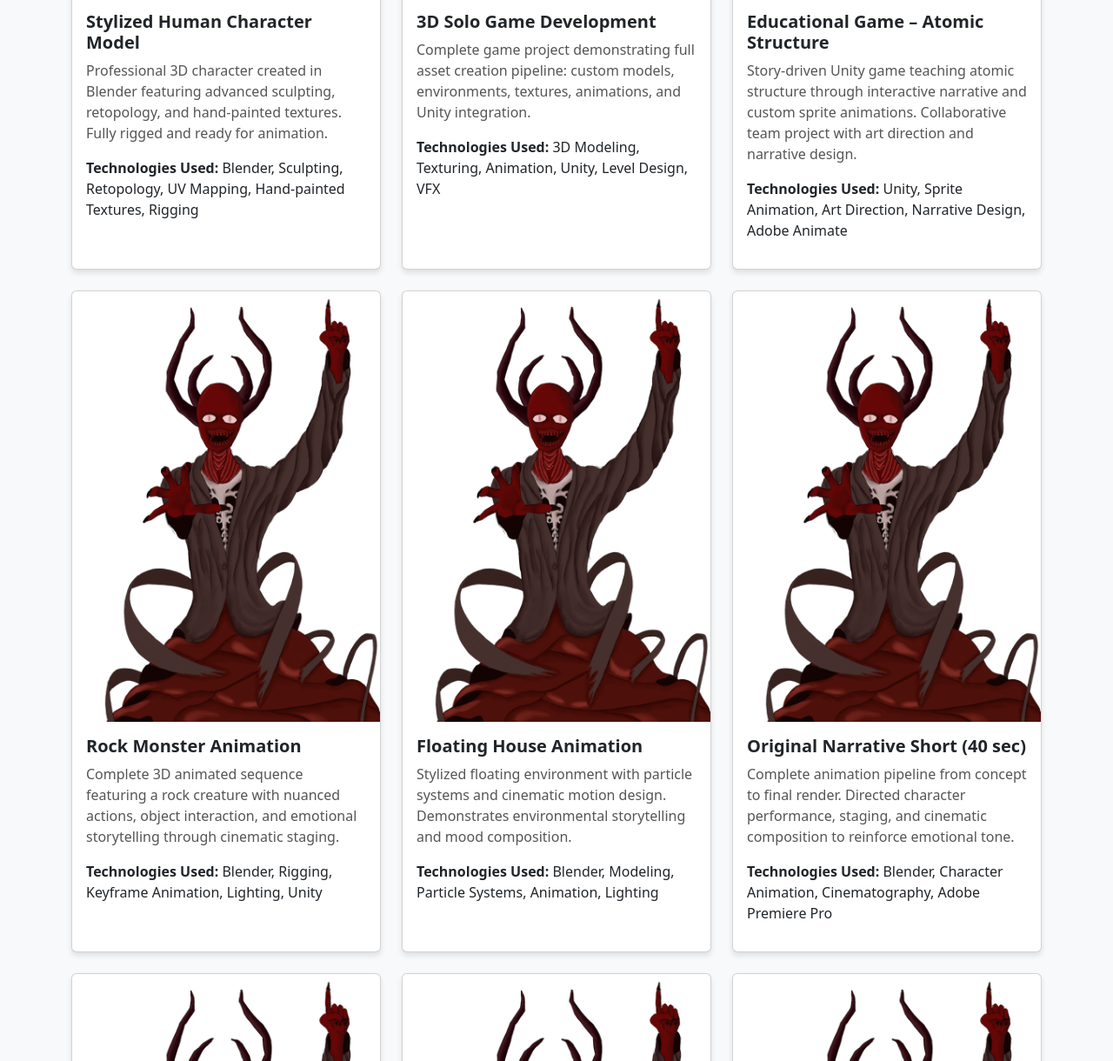
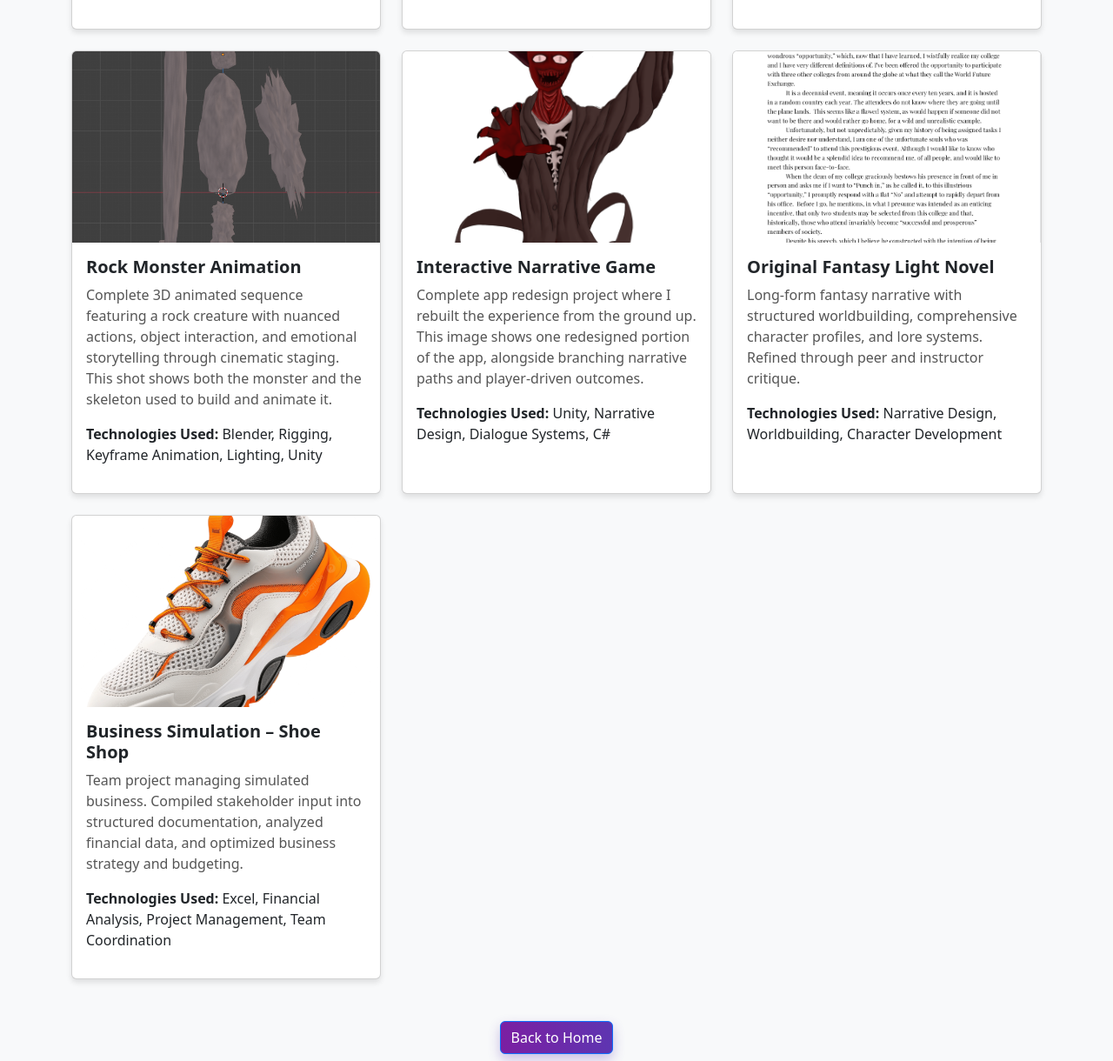
Before and after one commit to Coaleolo/Coaleolo.github.io, a plain HTML site: page Artifacts.html in a window 1280 px wide. Shown: the part 700-1920 px from the top of the page at 87% size. Drawn offline with nearby package versions, Linux system fonts and the light colour scheme.

Commit message:
Finished the changes
Updated the image changes to the project.

```diff
--- a/Artifacts.html
+++ b/Artifacts.html
@@ -35,22 +35,22 @@
         <div class="container">
             <h1 class="text-center mb-5">All Artifacts</h1>
             <div class="row g-4">
-                <!-- Featured: Stylized Character -->
+                <!-- Floating House Animation -->
                 <div class="col-md-4 d-flex">
                     <div class="card w-100">
-                        <img src="Demon.png" alt="Stylized Human Character Model" class="card-img-top">
+                        <img src="Floating_House.png" alt="Floating House Animation" class="card-img-top">
                         <div class="card-body">
-                            <h2 class="card-title">Stylized Human Character Model</h2>
-                            <p class="card-text">Professional 3D character created in Blender featuring advanced sculpting, retopology, and hand-painted textures. Fully rigged and ready for animation.</p>
-                            <p><strong>Technologies Used:</strong> Blender, Sculpting, Retopology, UV Mapping, Hand-painted Textures, Rigging</p>
+                            <h2 class="card-title">Floating House Animation</h2>
+                            <p class="card-text">Stylized floating environment with particle systems and cinematic motion design. This image is a screenshot from the work process and demonstrates environmental storytelling and mood composition.</p>
+                            <p><strong>Technologies Used:</strong> Blender, Modeling, Particle Systems, Animation, Lighting</p>
                         </div>
                     </div>
                 </div>
 
-                <!-- Featured: 3D Game -->
+                <!-- 3D Solo Game Development -->
                 <div class="col-md-4 d-flex">
                     <div class="card w-100">
-                        <img src="Demon.png" alt="3D Solo Game Project" class="card-img-top">
+                        <img src="GameView.png" alt="3D Solo Game Project" class="card-img-top">
                         <div class="card-body">
                             <h2 class="card-title">3D Solo Game Development</h2>
                             <p class="card-text">Complete game project demonstrating full asset creation pipeline: custom models, environments, textures, animations, and Unity integration.</p>
@@ -59,10 +59,10 @@
                     </div>
                 </div>
 
-                <!-- Featured: Educational Game -->
+                <!-- Educational Game -->
                 <div class="col-md-4 d-flex">
                     <div class="card w-100">
-                        <img src="Demon.png" alt="Educational Game - Atomic Structure" class="card-img-top">
+                        <img src="Finished_bread_renderer.png" alt="Educational Game - Atomic Structure" class="card-img-top">
                         <div class="card-body">
                             <h2 class="card-title">Educational Game – Atomic Structure</h2>
                             <p class="card-text">Story-driven Unity game teaching atomic structure through interactive narrative and custom sprite animations. Collaborative team project with art direction and narrative design.</p>
@@ -74,38 +74,15 @@
                 <!-- Rock Monster Animation -->
                 <div class="col-md-4 d-flex">
                     <div class="card w-100">
-                        <img src="Demon.png" alt="Rock Monster Animation" class="card-img-top">
+                        <img src="RockMonsterAnny.png" alt="Rock Monster Animation" class="card-img-top">
                         <div class="card-body">
                             <h2 class="card-title">Rock Monster Animation</h2>
-                            <p class="card-text">Complete 3D animated sequence featuring a rock creature with nuanced actions, object interaction, and emotional storytelling through cinematic staging.</p>
+                            <p class="card-text">Complete 3D animated sequence featuring a rock creature with nuanced actions, object interaction, and emotional storytelling through cinematic staging. This shot shows both the monster and the skeleton used to build and animate it.</p>
                             <p><strong>Technologies Used:</strong> Blender, Rigging, Keyframe Animation, Lighting, Unity</p>
                         </div>
                     </div>
                 </div>
 
-                <!-- Floating House Animation -->
-                <div class="col-md-4 d-flex">
-                    <div class="card w-100">
-                        <img src="Demon.png" alt="Floating House Animation" class="card-img-top">
-                        <div class="card-body">
-                            <h2 class="card-title">Floating House Animation</h2>
-                            <p class="card-text">Stylized floating environment with particle systems and cinematic motion design. Demonstrates environmental storytelling and mood composition.</p>
-                            <p><strong>Technologies Used:</strong> Blender, Modeling, Particle Systems, Animation, Lighting</p>
-                        </div>
-                    </div>
-                </div>
-
-                <!-- Narrative Short -->
-                <div class="col-md-4 d-flex">
-                    <div class="card w-100">
-                        <img src="Demon.png" alt="Original Narrative Short" class="card-img-top">
-                        <div class="card-body">
-                            <h2 class="card-title">Original Narrative Short (40 sec)</h2>
-                            <p class="card-text">Complete animation pipeline from concept to final render. Directed character performance, staging, and cinematic composition to reinforce emotional tone.</p>
-                            <p><strong>Technologies Used:</strong> Blender, Character Animation, Cinematography, Adobe Premiere Pro</p>
-                        </div>
-                    </div>
-                </div>
 
                 <!-- Visual Novel -->
                 <div class="col-md-4 d-flex">
@@ -113,7 +90,7 @@
                         <img src="Demon.png" alt="Interactive Narrative Game" class="card-img-top">
                         <div class="card-body">
                             <h2 class="card-title">Interactive Narrative Game</h2>
-                            <p class="card-text">Branching narrative game with player-driven outcomes. Multiple story paths with dialogue systems and narrative decision points that impact gameplay.</p>
+                            <p class="card-text">Complete app redesign project where I rebuilt the experience from the ground up. This image shows one redesigned portion of the app, alongside branching narrative paths and player-driven outcomes.</p>
                             <p><strong>Technologies Used:</strong> Unity, Narrative Design, Dialogue Systems, C#</p>
                         </div>
                     </div>
@@ -122,7 +99,7 @@
                 <!-- Fantasy Novel -->
                 <div class="col-md-4 d-flex">
                     <div class="card w-100">
-                        <img src="Demon.png" alt="Original Fantasy Light Novel" class="card-img-top">
+                        <img src="Page_one.png" alt="Original Fantasy Light Novel" class="card-img-top">
                         <div class="card-body">
                             <h2 class="card-title">Original Fantasy Light Novel</h2>
                             <p class="card-text">Long-form fantasy narrative with structured worldbuilding, comprehensive character profiles, and lore systems. Refined through peer and instructor critique.</p>
@@ -134,7 +111,7 @@
                 <!-- Business Simulation -->
                 <div class="col-md-4 d-flex">
                     <div class="card w-100">
-                        <img src="Demon.png" alt="Business Simulation" class="card-img-top">
+                        <img src="Shoe_Simulation.png" alt="Business Simulation" class="card-img-top">
                         <div class="card-body">
                             <h2 class="card-title">Business Simulation – Shoe Shop</h2>
                             <p class="card-text">Team project managing simulated business. Compiled stakeholder input into structured documentation, analyzed financial data, and optimized business strategy and budgeting.</p>
--- a/styles.css
+++ b/styles.css
@@ -6,6 +6,10 @@ body {
     margin: 0;
     padding: 0;
     line-height: 1.6; /* Improve text readability */
+}
+
+html {
+    scroll-behavior: smooth;
 }
 
 /* Header and Navbar */
@@ -18,6 +22,10 @@ header {
 .navbar {
     background: linear-gradient(90deg, #6a1b9a, #8e24aa); /* Gradient background */
     padding: 1rem;
+    position: sticky;
+    top: 0;
+    z-index: 1030;
+    box-shadow: 0 2px 8px rgba(0, 0, 0, 0.18);
 }
 
 .navbar-brand {
@@ -85,6 +93,23 @@ header {
 .card-text {
     font-size: 1rem;
     color: #555;
+}
+
+.card-img-top {
+    height: 220px;
+    object-fit: cover;
+}
+
+.btn-primary {
+    border: none;
+    background: linear-gradient(90deg, #7b1fa2, #5e35b1);
+    box-shadow: 0 6px 14px rgba(94, 53, 177, 0.3);
+    transition: transform 0.2s ease, box-shadow 0.2s ease;
+}
+
+.btn-primary:hover {
+    transform: translateY(-1px);
+    box-shadow: 0 8px 16px rgba(94, 53, 177, 0.4);
 }
 
 /* Skills Section */
@@ -156,6 +181,7 @@ footer {
     padding: 1rem 0;
     margin-top: 2rem;
     font-size: 1rem;
+    letter-spacing: 0.2px;
 }
 
 /* Utility Classes */
```
Also changed, not shown: index.html (+19 -8 lines), GameView.png (added), Page_one.png (added), RockMonsterAnny.png (added), Shoe_Simulation.png (added), 3 other files.
